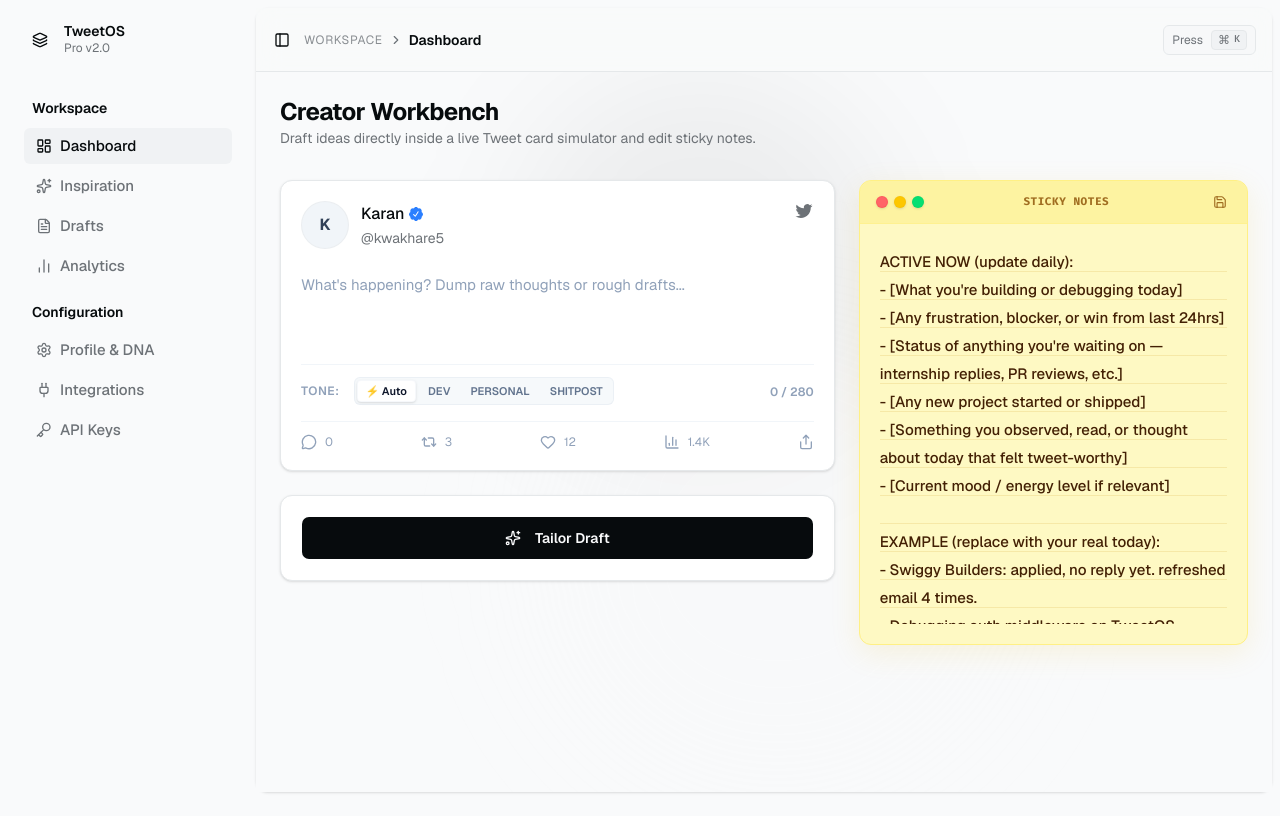
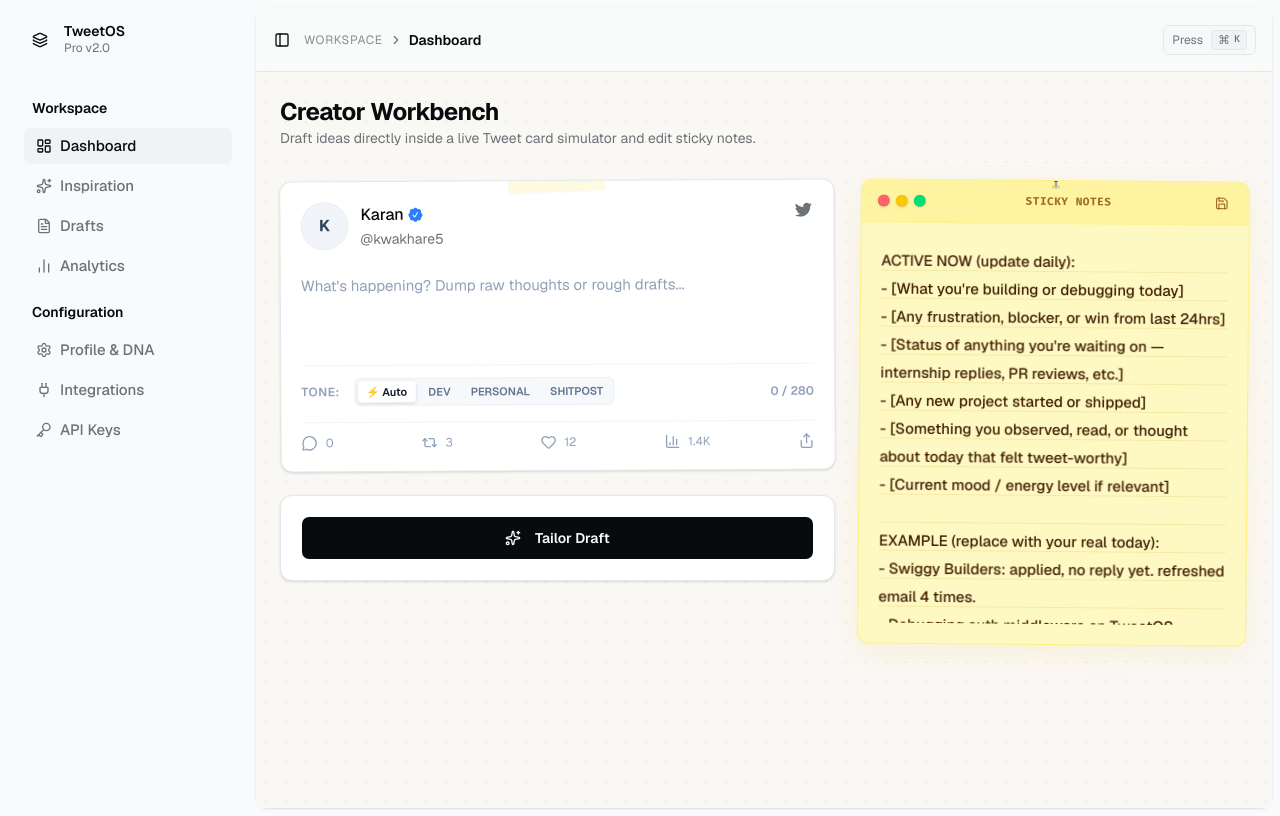
Before and after one commit to kwakhare5/TweetOS, a Next.js app: page / in a window 1280 px wide. Built offline with nearby package versions, Linux system fonts and the light colour scheme.

Commit message:
design: blend modern SaaS grid with digital scrapbook (washi tape, red pushpin, card tilts, sepia dots canvas)

```diff
--- a/src/app/page.tsx
+++ b/src/app/page.tsx
@@ -58,6 +58,17 @@
     <g fill="currentColor">
       <path d="M22.5 12.5c0-1.58-.875-2.95-2.148-3.6.154-.435.238-.905.238-1.4 0-2.21-1.71-3.998-3.818-3.998-.47 0-.92.084-1.336.25C14.818 2.415 13.51 1.5 12 1.5s-2.816.917-3.437 2.25c-.415-.165-.866-.25-1.336-.25-2.11 0-3.818 1.79-3.818 4 0 .494.083.964.237 1.4-1.272.65-2.147 2.018-2.147 3.6 0 1.495.782 2.798 1.942 3.486-.02.17-.032.34-.032.514 0 2.21 1.708 4 3.818 4 .47 0 .92-.086 1.335-.25.62 1.334 1.926 2.25 3.437 2.25 1.512 0 2.818-.916 3.437-2.25.415.163.865.248 1.336.248 2.11 0 3.818-1.79 3.818-4 0-.174-.012-.344-.033-.513 1.158-.687 1.943-1.99 1.943-3.484zm-6.616-3.334l-4.334 6.5c-.145.217-.382.334-.625.334-.143 0-.288-.04-.416-.126l-.115-.094-2.415-2.415c-.293-.293-.293-.768 0-1.06s.768-.294 1.06 0l1.77 1.767 3.825-5.74c.23-.345.696-.436 1.04-.207.346.23.44.696.21 1.04z" />
     </g>
+  </svg>
+)
+
+// Realistic 3D SVG Pushpin Icon
+const PushpinIcon = ({ className }: { className?: string }) => (
+  <svg viewBox="0 0 24 24" className={className} width="24" height="24">
+    <ellipse cx="12" cy="18" rx="4" ry="2" fill="rgba(0,0,0,0.12)" />
+    <line x1="12" y1="12" x2="12" y2="17" stroke="#94A3B8" strokeWidth="2" strokeLinecap="round" />
+    <path d="M12 2C9.79 2 8 3.79 8 6c0 1.25.57 2.37 1.48 3.12L9 11h6l-.48-1.88C15.43 8.37 16 7.25 16 6c0-2.21-1.79-4-4-4z" fill="#EF4444" />
+    <rect x="10" y="11" width="4" height="2" rx="0.5" fill="#DC2626" />
+    <ellipse cx="10.5" cy="5" rx="1.5" ry="1" fill="rgba(255,255,255,0.4)" />
   </svg>
 )
 
@@ -221,12 +232,20 @@
   const avatarLetter = profile.name ? profile.name.charAt(0).toUpperCase() : "K"
 
   return (
-    <motion.div
-      initial={{ opacity: 0, y: 10 }}
-      animate={{ opacity: 1, y: 0 }}
-      transition={{ duration: 0.3 }}
-      className="flex flex-col gap-6 p-4 md:p-6 w-full max-w-7xl mx-auto"
+    <div
+      className="w-full min-h-[calc(100vh-4rem)] p-4 md:p-6"
+      style={{
+        backgroundColor: "#FAF8F5",
+        backgroundImage: "radial-gradient(rgba(120, 90, 40, 0.08) 1px, transparent 1px)",
+        backgroundSize: "20px 20px"
+      }}
     >
+      <motion.div
+        initial={{ opacity: 0, y: 10 }}
+        animate={{ opacity: 1, y: 0 }}
+        transition={{ duration: 0.3 }}
+        className="flex flex-col gap-6 w-full max-w-7xl mx-auto"
+      >
       {/* Workbench Header */}
       <div className="flex items-center justify-between mb-2">
         <div>
@@ -242,7 +261,16 @@
         <div className="lg:col-span-7 flex flex-col gap-6">
 
           {/* Mock Tweet Card matching react-tweet/tweet-card.tsx exact UI structure */}
-          <div className="relative flex h-fit w-full flex-col gap-4 overflow-hidden rounded-xl border p-5 bg-card text-card-foreground shadow-sm">
+          <div className="relative flex h-fit w-full flex-col gap-4 overflow-hidden rounded-xl border p-5 bg-card text-card-foreground shadow-sm rotate-[-0.3deg]">
+
+            {/* Translucent Washi Tape */}
+            <div
+              className="absolute top-[-10px] left-[50%] translate-x-[-50%] w-24 h-5 border border-amber-200/20 shadow-xs rotate-[-2deg] opacity-75 z-10 select-none pointer-events-none"
+              style={{
+                backgroundColor: "rgba(254, 240, 138, 0.35)",
+                backdropFilter: "blur(2px)"
+              }}
+            />
 
             {/* TweetHeader structure */}
             <div className="flex flex-row items-start justify-between tracking-normal">
@@ -431,8 +459,11 @@
         </div>
 
         {/* Right Card: macOS Yellow Sticky Note */}
-        <div className="lg:col-span-5 flex flex-col">
-          <div className="flex-1 flex flex-col bg-[#FEF9C3] rounded-xl border border-yellow-200 shadow-[0_8px_30px_rgba(234,179,8,0.12)] overflow-hidden">
+        <div className="lg:col-span-5 flex flex-col rotate-[0.5deg]">
+          <div className="relative flex-1 flex flex-col bg-[#FEF9C3] rounded-xl border border-yellow-200 shadow-[0_8px_30px_rgba(234,179,8,0.12)] overflow-hidden">
+
+            {/* Red Pushpin overlay */}
+            <PushpinIcon className="absolute top-[-12px] left-[50%] translate-x-[-50%] z-20 select-none pointer-events-none" />
 
             {/* macOS Sticky top bar */}
             <div className="flex items-center justify-between px-4 py-2.5 bg-[#FEF08A]/60 border-b border-yellow-200/60 select-none">
@@ -481,5 +512,6 @@
 
       </div>
     </motion.div>
+    </div>
   )
 }
```
